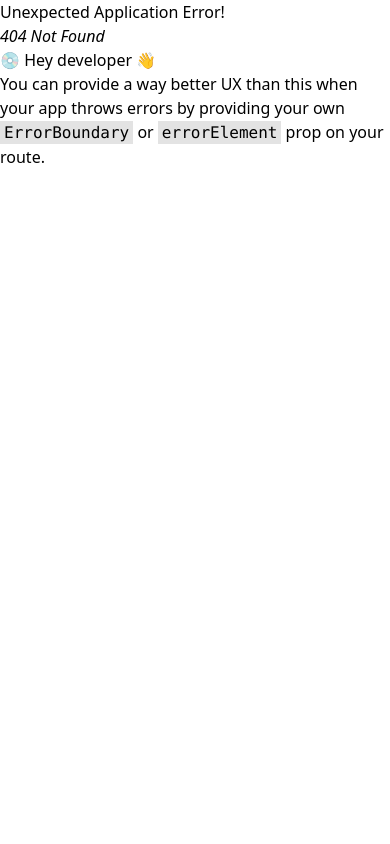
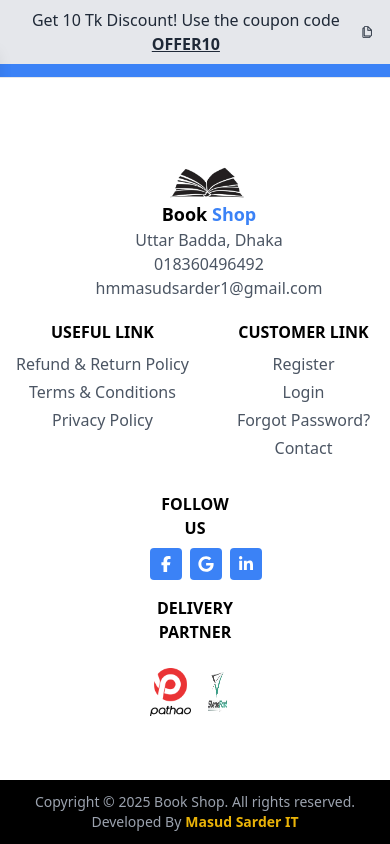
Before and after one commit to hmmasudsarder/Book-store, a React (Vite) app: page /login in a window 390 px wide. Before the commit this address had no page. Built offline with nearby package versions, Linux system fonts and the light colour scheme.

Commit message:
added responsive copy right footer fixed in bottom

```diff
--- a/src/components/Footer/CopyrightFooter.tsx
+++ b/src/components/Footer/CopyrightFooter.tsx
@@ -1,6 +1,6 @@
 const CopyrightFooter = () => {
     return (
-      <div className="bg-black text-center py-3">
+      <div className="bg-black text-center py-3 fixed bottom-0 left-0 right-0 z-50">
         <p className="text-gray-400 text-sm">
           Copyright © 2025 Book Shop. All rights reserved. Developed By
           <a href="https://www.linkedin.com/in/hmmasudsarder/" className="text-yellow-500 font-semibold ml-1">
--- a/src/components/Footer/Footer.tsx
+++ b/src/components/Footer/Footer.tsx
@@ -4,7 +4,7 @@ import delevary from "../../assets/bg/delevary1.png";
 import delevary1 from "../../assets/bg/delevary2.png";
 const Footer = () => {
   return (
-    <footer className="bg-white py-20 border-t ">
+    <footer className="bg-white py-20 border-t fixed bottom-0 left-0 right-0 z-50">
       <div className="container mx-auto flex justify-between items-start px-4">
         {/* Left Section - Logo & Contact */}
         <div className="flex flex-col md:flex-row lg:gap-36 md:gap-8 w-full justify-center">
--- a/src/components/Header/Navbar.tsx
+++ b/src/components/Header/Navbar.tsx
@@ -65,7 +65,9 @@ const Navbar = () => {
         {/* Icons (Desktop Only) */}
         <div className="hidden lg:flex items-center space-x-4 my-2">
           <FaTruck className="text-2xl cursor-pointer" />
-          <FaUser className="text-2xl cursor-pointer" />
+          <Link to="/login">
+            <FaUser className="text-2xl cursor-pointer" />
+          </Link>
           <div className="relative">
             <FaShoppingCart className="text-2xl cursor-pointer" />
             <span className="absolute top-0 right-0 bg-red-500 text-white text-xs rounded-full px-1">
--- /dev/null
+++ b/src/pages/Login/Login.tsx
@@ -0,0 +1,10 @@
+
+const Login = () => {
+  return (
+    <div>
+      Login
+    </div>
+  )
+}
+
+export default Login
--- a/src/routes/Router.tsx
+++ b/src/routes/Router.tsx
@@ -1,6 +1,7 @@
 import { createBrowserRouter } from "react-router-dom";
 import App from "../App";
 import Home from "../pages/Home/Home";
+import Login from "../pages/Login/Login";
 
 const router = createBrowserRouter([
   {
@@ -11,6 +12,10 @@ const router = createBrowserRouter([
         path: "/",
         element: <Home />,
       },
+      {
+        path: "/login",
+        element: <Login />,
+      },
     ],
   },
 ]);
```
